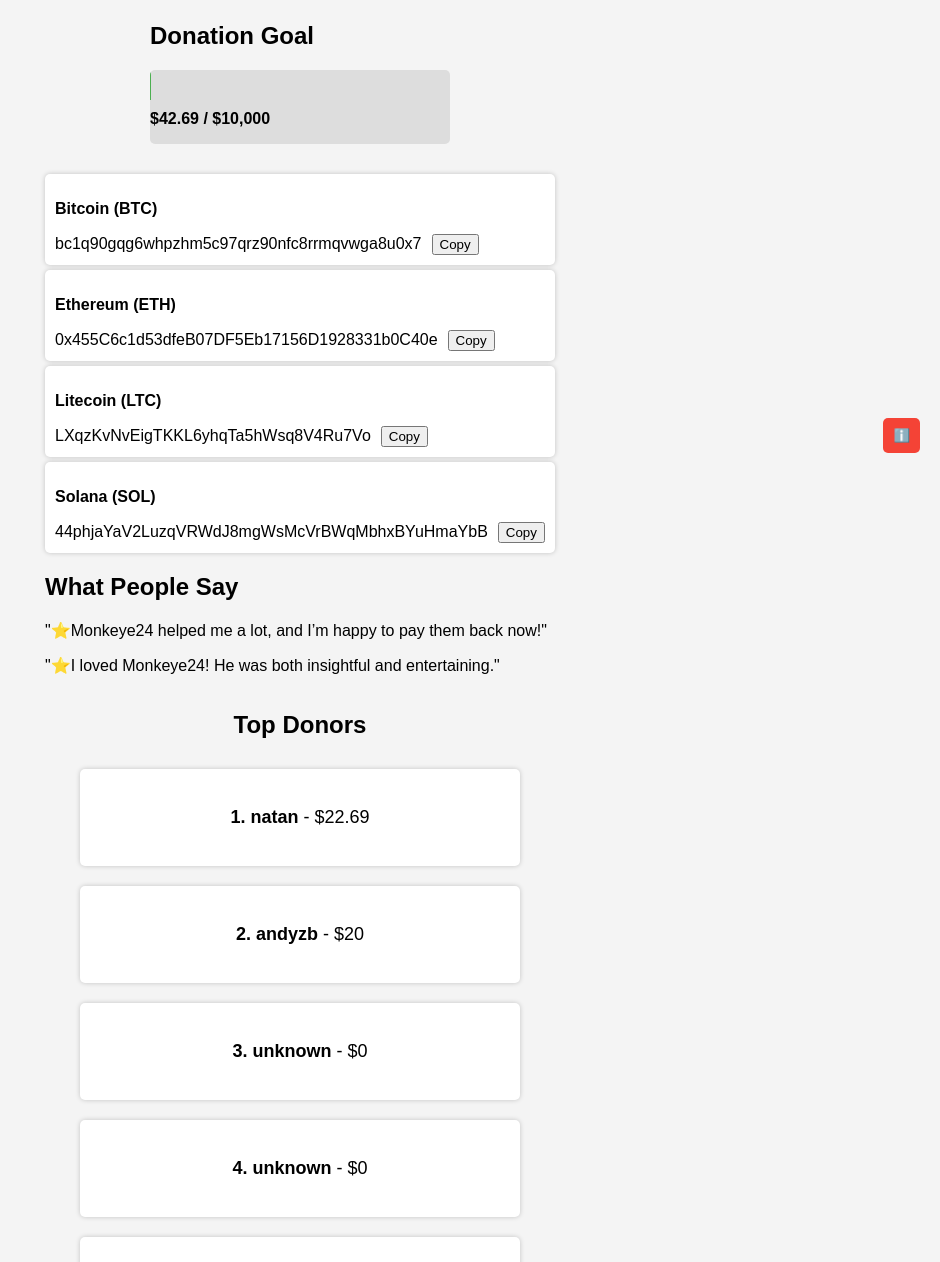
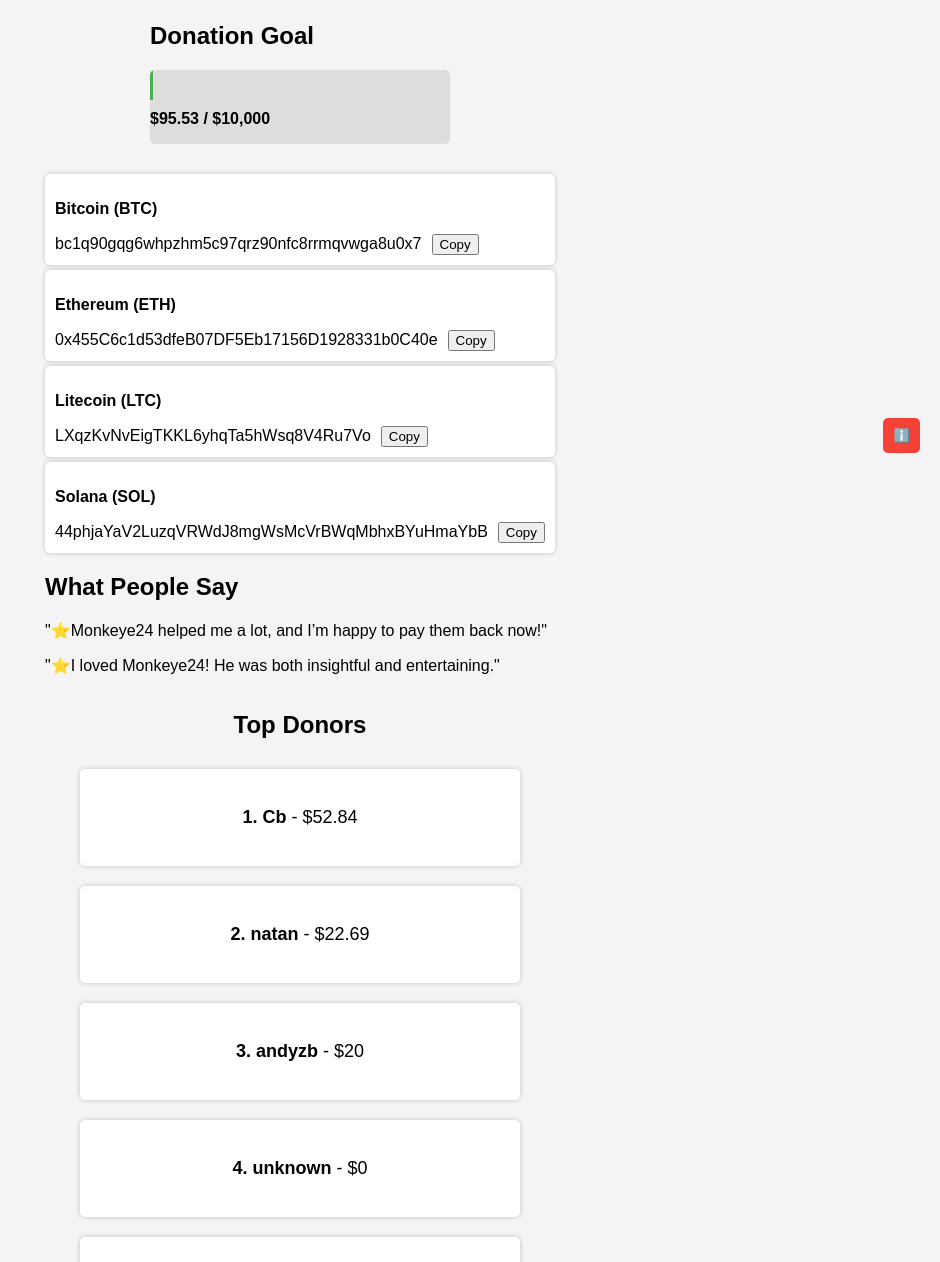
Before and after one commit to SleepyGoober/zzzzz213, a website: page index.html in a window 1280 px wide. Shown: the part 327-1589 px from the top of the page, without its empty margins (340-1280 px from the left). Drawn offline with Linux system fonts and the light colour scheme.

Commit message:
50$ DONATION FROM 7 F BOSS

```diff
--- a/index.html
+++ b/index.html
@@ -90,13 +90,13 @@
                 <h2>Top Donors</h2>
                 <div class="leaderboard-container">
                     <div class="leaderboard-item">
-                        <p><strong>1. natan</strong> - $22.69</p>
+                        <p><strong>1. Cb</strong> - $52.84</p>
                     </div>
                     <div class="leaderboard-item">
-                        <p><strong>2. andyzb</strong> - $20</p>
+                        <p><strong>2. natan</strong> - $22.69</p>
                     </div>
                     <div class="leaderboard-item">
-                        <p><strong>3. unknown</strong> - $0</p>
+                        <p><strong>3. andyzb</strong> - $20</p>
                     </div>
                     <div class="leaderboard-item">
                         <p><strong>4. unknown</strong> - $0</p>
--- a/script.js
+++ b/script.js
@@ -31,7 +31,7 @@ window.onclick = function(event) {
 };
 
 // Donation tracking variables
-let currentDonationAmount = 42.69;
+let currentDonationAmount = 95.53;
 const goalAmount = 10000;
 
 // Function to update the donation goal progress with animation
```
